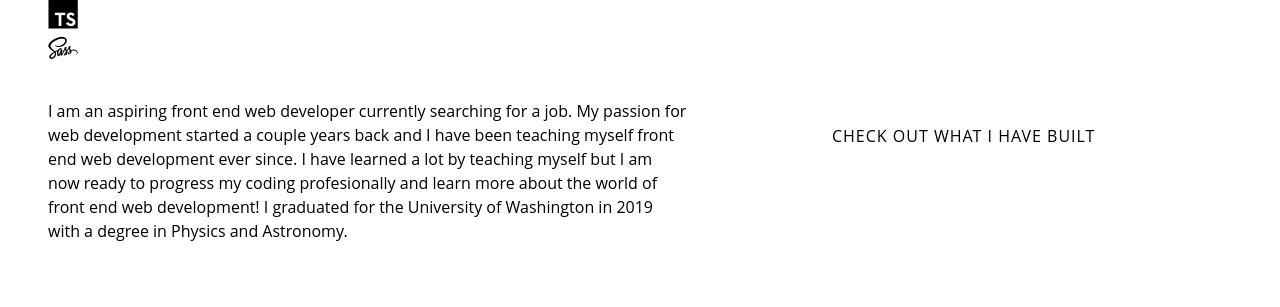
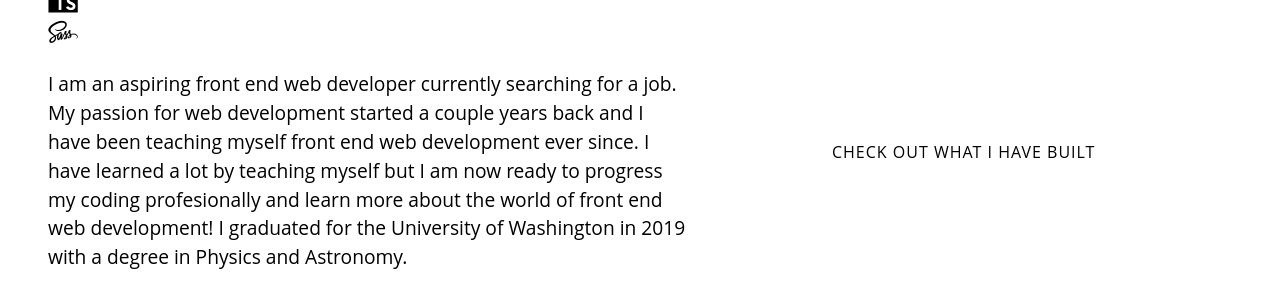
Before and after one commit to piacib/Porfolio2, a React (Vite) app: page / in a window 1280 px wide. Shown: the part 557-864 px from the top of the page. Built offline with nearby package versions, Linux system fonts and the light colour scheme; a web font is replaced by a local one.

Commit message:
set font size

```diff
--- a/src/components/AboutMeBlurb/styles.scss
+++ b/src/components/AboutMeBlurb/styles.scss
@@ -15,6 +15,7 @@
 
 .about-me-blurb {
   animation: $translate-in-left-animation;
+  font-size: clamp(10px, 1.2rem, 20px);
 }
 .skills-list {
   list-style: none;
```
